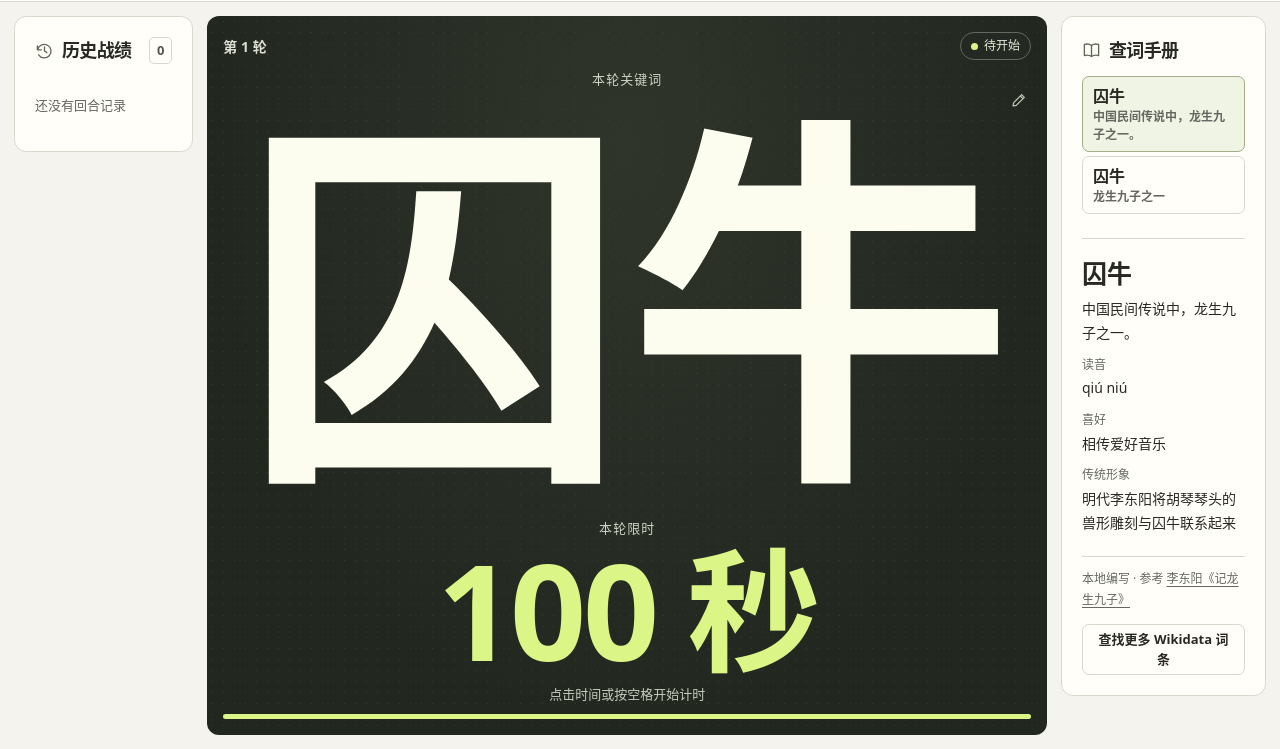
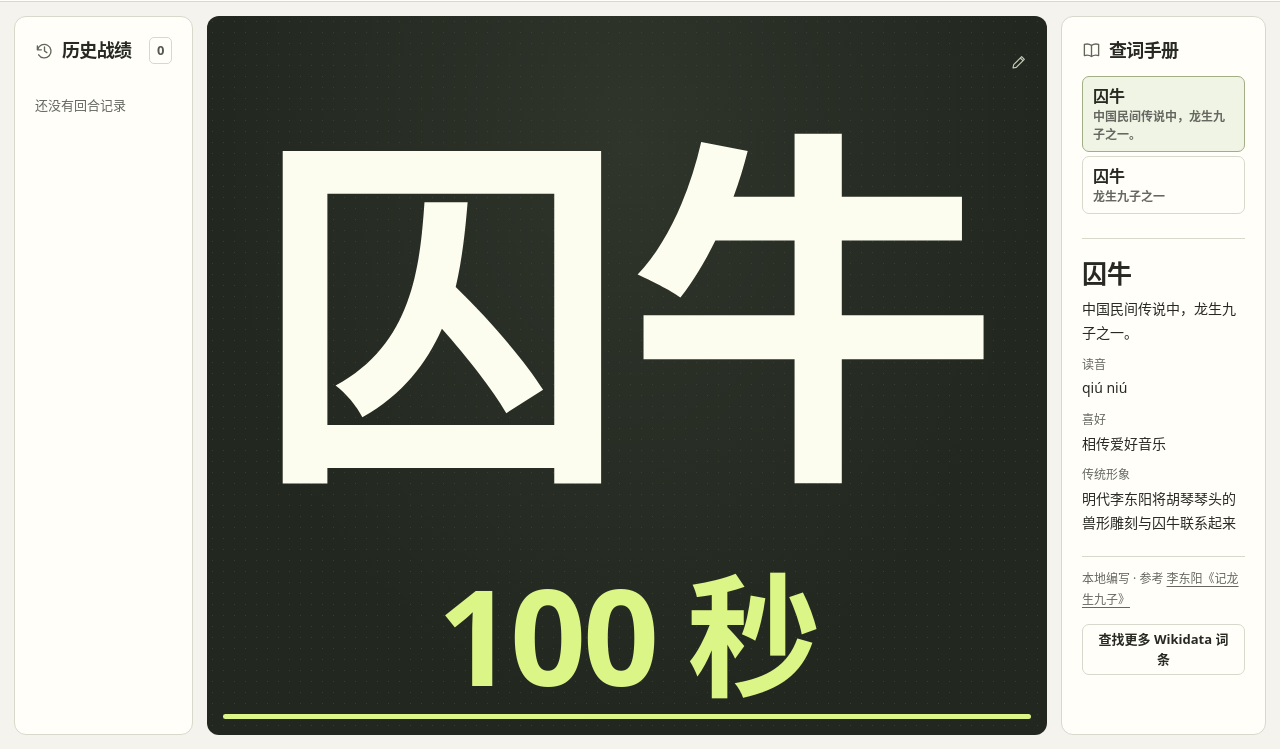
Before and after one commit to FiresChain/word-guess, a plain HTML site: page index.html in a window 1280 px wide. Shown: the part 51-800 px from the top of the page. Drawn offline with Linux system fonts and the light colour scheme.

Commit message:
Align game panels and fit each keyword on one line

```diff
--- a/index.html
+++ b/index.html
@@ -33,14 +33,12 @@
   <main class="desk">
     <section class="center" aria-label="猜词主舞台">
       <div class="stage">
-        <div class="stage-top"><span id="round-label">第 1 轮</span><span class="status"><i></i><span id="round-state" role="status">待开始</span></span></div>
-        <div class="prompt"><span class="prompt-label">本轮关键词</span><button type="button" id="edit-word" title="编辑关键词" aria-haspopup="dialog" aria-labelledby="word edit-label"><strong id="word">囚牛</strong><svg aria-hidden="true"><use href="#pencil"/></svg><span id="edit-label" class="sr-only">编辑关键词</span></button></div>
+        <span id="round-state" role="status"></span>
+        <div class="prompt"><button type="button" id="edit-word" title="编辑关键词" aria-haspopup="dialog" aria-labelledby="word edit-label"><strong id="word">囚牛</strong><svg aria-hidden="true"><use href="#pencil"/></svg><span id="edit-label" class="sr-only">编辑关键词</span></button></div>
         <div class="timing">
-          <div id="clock-caption">本轮限时</div>
           <button type="button" id="toggle-clock" aria-label="开始计时" aria-keyshortcuts="Space">
             <span id="clock" role="timer" aria-live="off">100 秒</span>
           </button>
-          <p id="clock-hint">点击时间或按空格开始</p>
         </div>
         <progress id="progress" max="1" value="1" aria-label="剩余时间比例"></progress>
       </div>
--- a/rounds.js
+++ b/rounds.js
@@ -5,7 +5,6 @@
   const resultLabels = { win: '猜中', loss: '未猜出', timeout: '没猜出来' };
   const defaultDuration = 100;
   const toggleClock = document.querySelector('#toggle-clock');
-  const clockHint = document.querySelector('#clock-hint');
   const editWord = document.querySelector('#edit-word');
   const keywordDialog = document.querySelector('#keyword-dialog');
   const keywordForm = document.querySelector('#keyword-form');
@@ -18,8 +17,6 @@
   const cancelSettings = document.querySelector('#cancel-settings');
   const word = document.querySelector('#word');
   const clock = document.querySelector('#clock');
-  const clockCaption = document.querySelector('#clock-caption');
-  const roundLabel = document.querySelector('#round-label');
   const roundState = document.querySelector('#round-state');
   const progress = document.querySelector('#progress');
   const historyList = document.querySelector('#history-list');
@@ -116,32 +113,27 @@
     editWord.disabled = activeRound !== null;
     const action = activeRound ? '结束并记录猜中' : (finishedRound ? '开始下一轮' : '开始计时');
     toggleClock.setAttribute('aria-label', action);
-    clockHint.textContent = `点击时间或按空格${action}`;
-    roundLabel.textContent = `第 ${round?.number ?? (history[0]?.number ?? 0) + 1} 轮`;
     const displayWord = round?.word ?? (confirmedWord || '请输入词条');
     word.textContent = displayWord;
 
     if (activeRound) {
       roundState.dataset.state = 'running';
-      roundState.textContent = '进行中';
-      clockCaption.textContent = '剩余时间';
+      roundState.textContent = '';
       return;
     }
 
     if (finishedRound) {
       const remaining = round.limitMs - round.elapsedMs;
       roundState.dataset.state = round.result;
-      roundState.textContent = resultLabels[round.result];
+      roundState.textContent = round.result === 'timeout' ? resultLabels.timeout : '';
       clock.textContent = formatSeconds(round.result === 'timeout' ? 0 : round.elapsedMs);
-      clockCaption.textContent = round.result === 'timeout' ? '时间到 · 没猜出来' : '本轮用时';
       progress.value = remaining / round.limitMs;
       return;
     }
 
     roundState.dataset.state = 'ready';
-    roundState.textContent = '待开始';
+    roundState.textContent = '';
     clock.textContent = `${preferredDuration} 秒`;
-    clockCaption.textContent = '本轮限时';
     progress.value = 1;
   }
 
--- a/screen.js
+++ b/screen.js
@@ -9,13 +9,16 @@
 
   function fitWord() {
     if (!editWord.clientHeight) return;
-    // Measure the rendered text so mixed scripts, punctuation and wrapped lines all fit.
+    // Measure the rendered text so mixed scripts and punctuation fit on one line.
+    const text = document.createRange();
+    text.selectNodeContents(word);
     let low = 1;
     let high = Math.ceil(editWord.clientHeight);
     while (low < high) {
       const size = Math.ceil((low + high) / 2);
       word.style.setProperty('--stage-word-size', size + 'px');
-      if (word.offsetHeight <= editWord.clientHeight && word.scrollWidth <= word.clientWidth) low = size;
+      const bounds = text.getBoundingClientRect();
+      if (bounds.height <= editWord.clientHeight && bounds.width <= word.clientWidth) low = size;
       else high = size - 1;
     }
     word.style.setProperty('--stage-word-size', low + 'px');
--- a/styles.css
+++ b/styles.css
@@ -1,7 +1,7 @@
 :root {
   --broadcast-header:52px;
   --broadcast-gap:clamp(8px,1.1vw,20px);
-  --stage-height:calc(100dvh - var(--broadcast-header) - 2 * var(--broadcast-gap) - 1px);
+  --stage-height:max(280px, calc(100dvh - var(--broadcast-header) - 2 * var(--broadcast-gap) - 1px));
   overflow-y:auto;
   --paper: #f5f3ed; --panel: #fffef9; --ink: #282923; --muted: #656760; --line: #d9d8cd;
   --orange: #fb713b; --lime: #dbf586; --dark: #222720;
@@ -23,7 +23,7 @@ input,textarea { background:#fff; border:1px solid #b9bcb1; border-radius:6px; m
 .mast { border-bottom:1px solid var(--line); background:var(--panel) }
 .mast-inner,.desk { width:100%; padding-inline:var(--broadcast-gap) }
 .mast-inner { display:flex; align-items:center; justify-content:space-between; height:var(--broadcast-header) }
-.branding,.section-heading,.screen,.primary,.status { display:flex; align-items:center; gap:10px }
+.branding,.section-heading,.screen,.primary { display:flex; align-items:center; gap:10px }
 .logo { display:grid; place-items:center; width:40px; height:40px; border-radius:11px; background:var(--ink); color:var(--lime) }
 .logo svg { width:26px; height:26px; stroke-width:2.6 }
 h1 { font-size:23px; letter-spacing:-.04em }
@@ -35,6 +35,7 @@ h1 { font-size:23px; letter-spacing:-.04em }
 .center { grid-column:2; grid-row:1; min-width:0 }
 .history { grid-column:1; grid-row:1 }
 .lookup { grid-column:3; grid-row:1 }
+.desk > .panel { height:var(--stage-height); min-width:0; overflow:auto }
 .panel { border:1px solid var(--line); border-radius:12px; background:var(--panel); padding:clamp(15px,1.55vw,24px) }
 .section-heading { gap:8px }
 .section-heading svg { color:#626659; width:19px }
@@ -42,30 +43,25 @@ h1 { font-size:23px; letter-spacing:-.04em }
 .count { margin-left:auto; font-size:var(--caption); font-weight:600; font-variant-numeric:tabular-nums; color:#54574f; border:1px solid var(--line); border-radius:5px; padding:3px 7px }
 .empty,#lookup-status { font-size:var(--caption); color:var(--muted) }
 .empty { padding:32px 0 15px }
-#history-list { display:grid; grid-template-columns:fit-content(55%) minmax(max-content,1fr); column-gap:8px; list-style:none; padding:0; max-height:58vh; overflow:auto }
+#history-list { display:grid; grid-template-columns:fit-content(55%) minmax(max-content,1fr); column-gap:8px; list-style:none; padding:0 }
 #history-list li { display:grid; grid-template-columns:subgrid; grid-column:1/-1; text-align:left; align-items:baseline; border-bottom:1px solid var(--line); padding:13px 0; font-size:var(--caption) }
 #history-list li:last-child { border:0 }
 .history-word { font-size:16px; font-weight:700; overflow-wrap:anywhere }
 .history-result { white-space:nowrap; font-variant-numeric:tabular-nums }
 .win .history-result { color:#35672e }
 .loss .history-result { color:#9b472b }
-.stage { color:#fcfcef; border-radius:12px; overflow:hidden; position:relative; isolation:isolate; background:var(--dark); padding:clamp(10px,2vmin,28px); height:var(--stage-height); min-height:280px; container-type:size; display:grid; grid-template-rows:auto minmax(0,1fr) auto auto }
+.stage { color:#fcfcef; border-radius:12px; overflow:hidden; position:relative; isolation:isolate; background:var(--dark); padding:clamp(10px,2vmin,28px); height:var(--stage-height); container-type:size; display:grid; grid-template-rows:minmax(0,1fr) auto auto }
 .stage::before { content:""; z-index:-1; position:absolute; inset:0; background:radial-gradient(ellipse at 50% 18%,#40473870,transparent 69%),radial-gradient(circle,#b4c29525 .7px,transparent 1px); background-size:auto,11px 11px }
-.stage-top { display:flex; align-items:center; justify-content:space-between; font-size:var(--body-small) }
-#round-label { font-variant-numeric:tabular-nums; font-weight:600; color:#dbded0 }
-.status { border:1px solid #63695c; background:#252923; border-radius:30px; padding:4px 10px; color:#e5ebd8; font-size:12px; gap:6px }
-.status i { width:7px; height:7px; background:var(--lime); border-radius:50% }
-.prompt { min-height:0; padding:clamp(4px,1.3vmin,20px) 0; text-align:center; display:grid; grid-template-rows:auto minmax(0,1fr) }
-.prompt-label,#clock-caption { display:block; color:#ced3c4; font-size:var(--caption); letter-spacing:.08em }
+#round-state { position:absolute; inset:8px auto auto 14px; font-size:var(--body-small); font-weight:600; color:var(--lime); pointer-events:none }
+.prompt { min-width:0; min-height:0; padding:20px 0 4px; text-align:center; display:grid; grid-template-rows:minmax(0,1fr) }
 #edit-word { color:inherit; border:0; background:transparent; position:relative; width:100%; height:100%; min-height:0; padding:0 6px; display:grid; grid-template-columns:minmax(0,1fr); align-content:center; }
 #edit-word svg { position:absolute; top:2px; right:4px; width:16px; height:16px; color:#c5cdb6 }
 #edit-word:disabled { cursor:default; filter:none }
 #edit-word:disabled svg { display:none }
 .sr-only { position:absolute; width:1px; height:1px; padding:0; margin:-1px; overflow:hidden; clip-path:inset(50%); white-space:nowrap }
-#word { display:block; font-size:var(--stage-word-size,12cqw); font-weight:700; line-height:1.08; overflow-wrap:anywhere; text-wrap:balance }
+#word { display:block; font-size:var(--stage-word-size,12cqw); font-weight:700; line-height:1.08; min-width:0; white-space:nowrap }
 #toggle-clock { padding:0; max-width:100%; background:transparent; border:0; color:inherit; touch-action:manipulation }
 #toggle-clock:hover { background:#ffffff0b }
-#clock-hint { margin-top:5px; color:#c7cdbd; font-size:var(--caption) }
 .timing { text-align:center; margin:0 0 clamp(5px,1.2vmin,18px) }
 #clock { display:block; font-size:min(16.5cqw,23cqh); font-weight:600; line-height:1.04; white-space:nowrap; color:var(--lime); letter-spacing:-.025em; font-variant-numeric:tabular-nums; margin-top:3px }
 progress { width:100%; height:5px; appearance:none; border:0; background:#49503f; border-radius:10px; overflow:hidden; accent-color:var(--lime) }
@@ -129,9 +125,6 @@ dialog label:not(h2 label) { display:block; margin-bottom:6px; color:var(--muted
 #entry .custom-description { white-space:pre-wrap }
 .lookup footer { margin-top:22px; padding-top:12px; border-top:1px solid var(--line); font-size:12px; color:var(--muted); overflow-wrap:anywhere }
 #lookup-online { margin-top:14px; padding:5px 12px; font-size:var(--caption) }
-@media(min-width:1001px) {
-  .desk > .panel { min-width:0; max-height:var(--stage-height); overflow:auto }
-}
 @media(max-width:1000px) {
   .desk { grid-template-columns:repeat(2,minmax(0,1fr)) }
   .center { grid-column:1/-1; grid-row:1 }
@@ -141,7 +134,6 @@ dialog label:not(h2 label) { display:block; margin-bottom:6px; color:var(--muted
 @media(max-width:720px) {
   .desk { display:flex; flex-direction:column }
   .desk > * { width:100% }
-  #history-list { max-height:320px }
 }
 @media(max-width:540px) {
   #settings-dialog { padding:18px }
```
